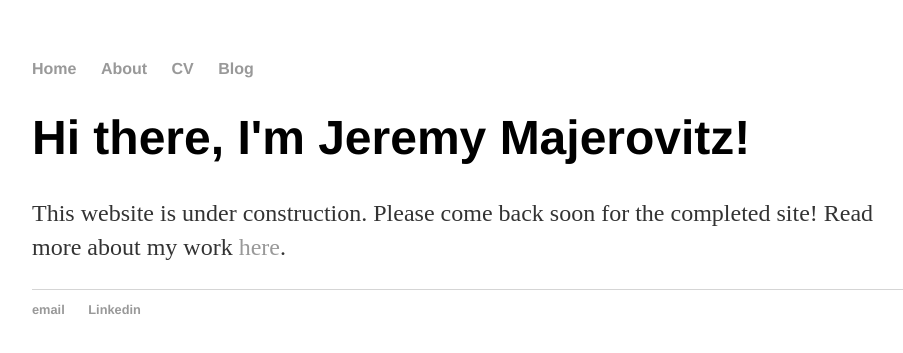
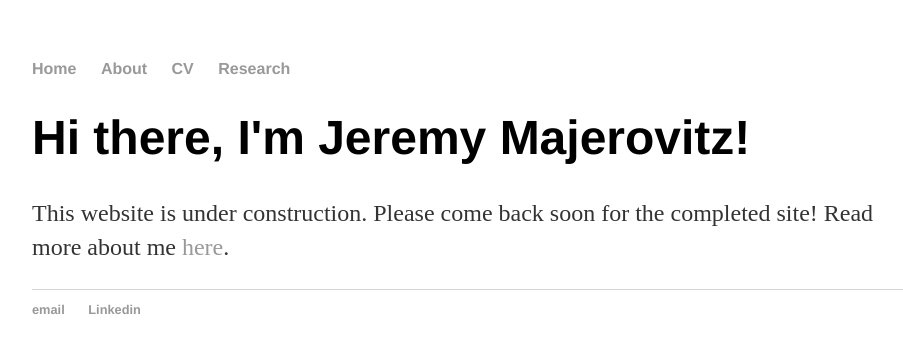
Before and after one commit to jmajic/jmajic.github.io, a Jekyll site: the page built from index.html, in a window 1280 px wide. Shown: the top 353 px of the page, without its empty margins (160-1063 px from the left). Built offline with Jekyll 4.4.1, drawn with Linux system fonts in a browser that asks for light colours.

Commit message:
Update to use Jekyll format

```diff
--- a/index.html
+++ b/index.html
@@ -1,30 +1,8 @@
-<!DOCTYPE html>
-<html>
-	<head>
-		<title>Jeremy Majerovitz</title>
-		<!-- link to main stylesheet -->
-		<link rel="stylesheet" type="text/css" href="/css/main.css">
-	</head>
-	<body>
-		<nav>
-    		<ul>
-        		<li><a href="/">Home</a></li>
-	        	<li><a href="/about">About</a></li>
-        		<li><a href="/cv">CV</a></li>
-        		<li><a href="/blog">Blog</a></li>
-    		</ul>
-		</nav>
-		<div class="container">
-    		<div class="blurb">
-        		<h1>Hi there, I'm Jeremy Majerovitz!</h1>
-				<p>This website is under construction. Please come back soon for the completed site! Read more about my work <a href="/about">here</a>.</p>
-    		</div><!-- /.blurb -->
-		</div><!-- /.container -->
-		<footer>
-    		<ul>
-        		<li><a href="mailto:jmajic@alumni.stanford.edu">email</a></li>
-        		<li><a href="https://www.linkedin.com/in/jeremy-majerovitz-43bab162">Linkedin</a></li>
-			</ul>
-		</footer>
-	</body>
-</html>
+---
+layout: default
+title: Jeremy Majerovitz
+---
+<div class="blurb">
+	<h1>Hi there, I'm Jeremy Majerovitz!</h1>
+	<p>This website is under construction. Please come back soon for the completed site! Read more about me <a href="/about">here</a>.</p>
+</div><!-- /.blurb -->
```
